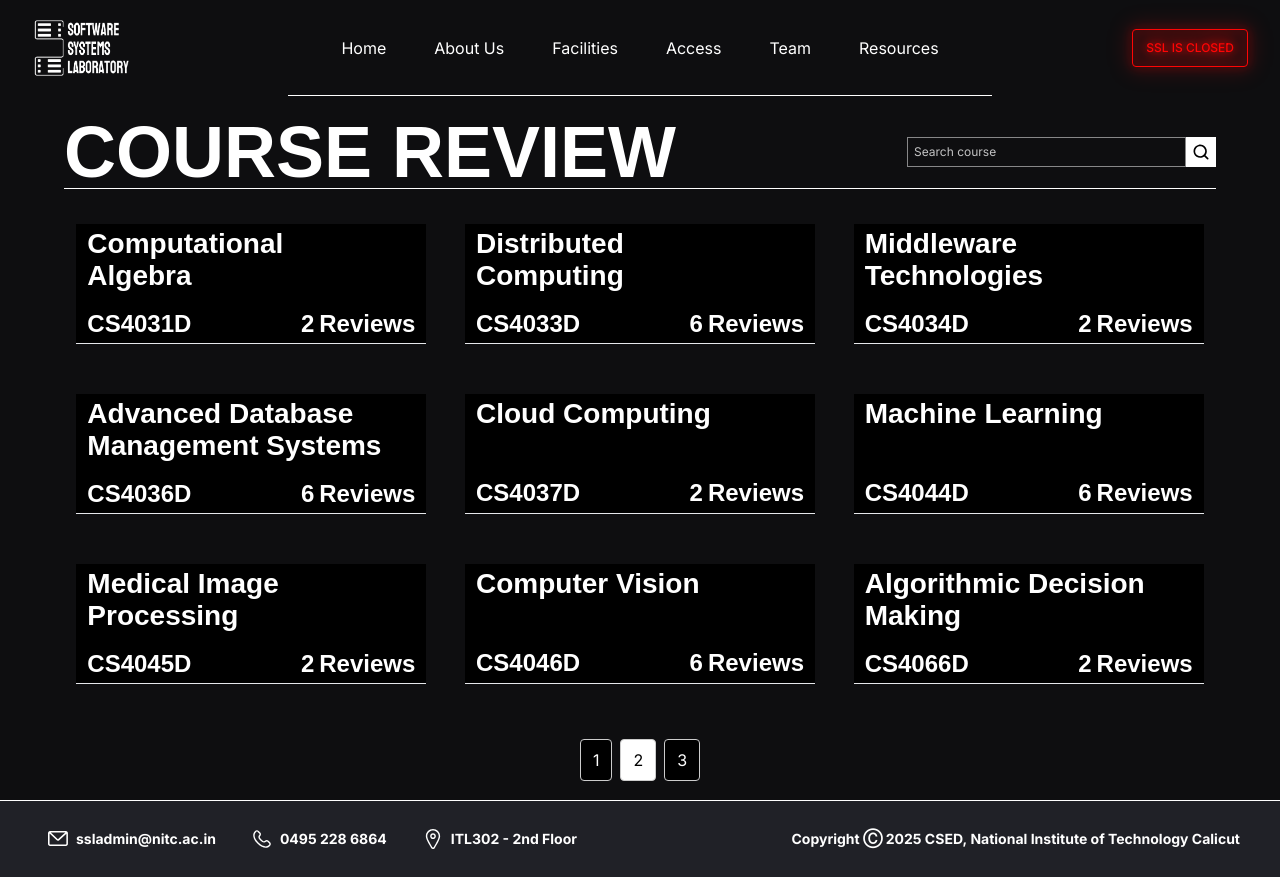
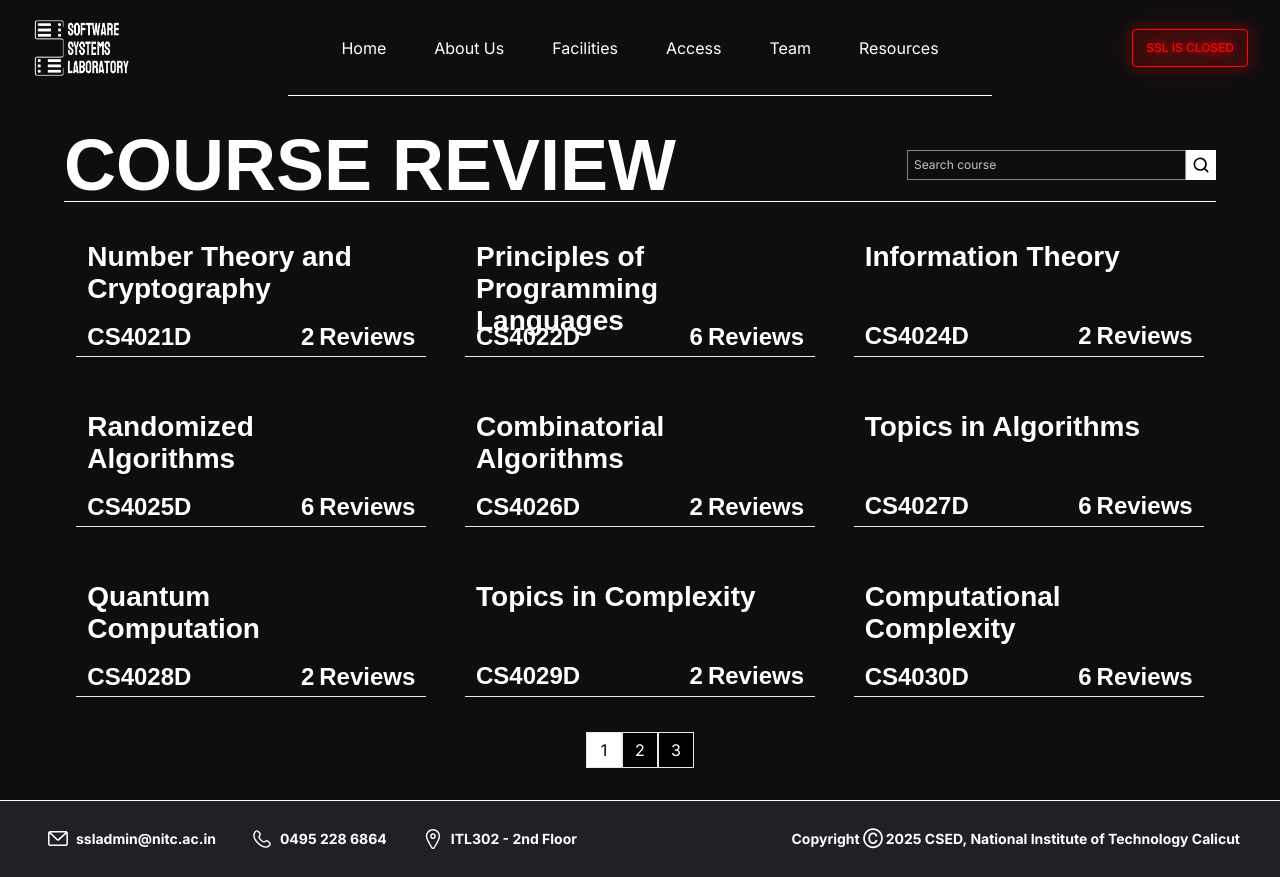
Before and after one commit to athena-server/athena-server.github.io, a Next.js app: page /course-review in a window 1280 px wide. Built offline with nearby package versions, Linux system fonts and the light colour scheme; a web font is replaced by a local one.

Commit message:
updated card bg to var(--secondary) from black

```diff
--- a/src/app/course-review/Pagination.tsx
+++ b/src/app/course-review/Pagination.tsx
@@ -12,18 +12,11 @@ const Pagination = ({
     pages.push(i)
   }
   return (
-    <div style={{ display: "flex", gap: "8px", justifyContent: "center", marginTop: "20px" }}>
+    <div className="flex justify-center">
       {pages.map((page, index) => (
         <button
           key={index}
-          style={{
-            padding: "8px 12px",
-            backgroundColor: currentPage === page ? "white" : "black",
-            color: currentPage === page ? "black" : "white",
-            border: "1px solid #ccc",
-            borderRadius: "4px",
-            cursor: "pointer",
-          }}
+          className={`w-[36px] h-[36px] border ${currentPage === page ? "bg-white text-black" : "bg-black text-white"}`}
           onClick={() => setCurrentPage(page)}
         >
           {page}
--- a/src/app/course-review/page.tsx
+++ b/src/app/course-review/page.tsx
@@ -9,7 +9,7 @@ import CourseCard from "@/components/CourseCard";
 import Pagination from "./Pagination";
 
 const Page = () => {
-    const [currentPage, setCurrentPage] = useState(2);
+    const [currentPage, setCurrentPage] = useState(1);
     const [perPage, setPerPage] = useState(9);
 
     const courseData = [
--- a/src/components/CourseCard/index.tsx
+++ b/src/components/CourseCard/index.tsx
@@ -25,7 +25,7 @@ const CourseCard = ({
             className="flex flex-col w-full xs:w-[350px] h-[120px] py-[4px] px-[11px] gap-4 border-b border-b-px"
             initial={{
                 color: "rgba(255, 255, 255, 1)",
-                backgroundColor: "rgba(0, 0, 0, 1)",
+                backgroundColor: "var(--secondary)",
                 scale: 1,
             }}
             whileHover={{
```
